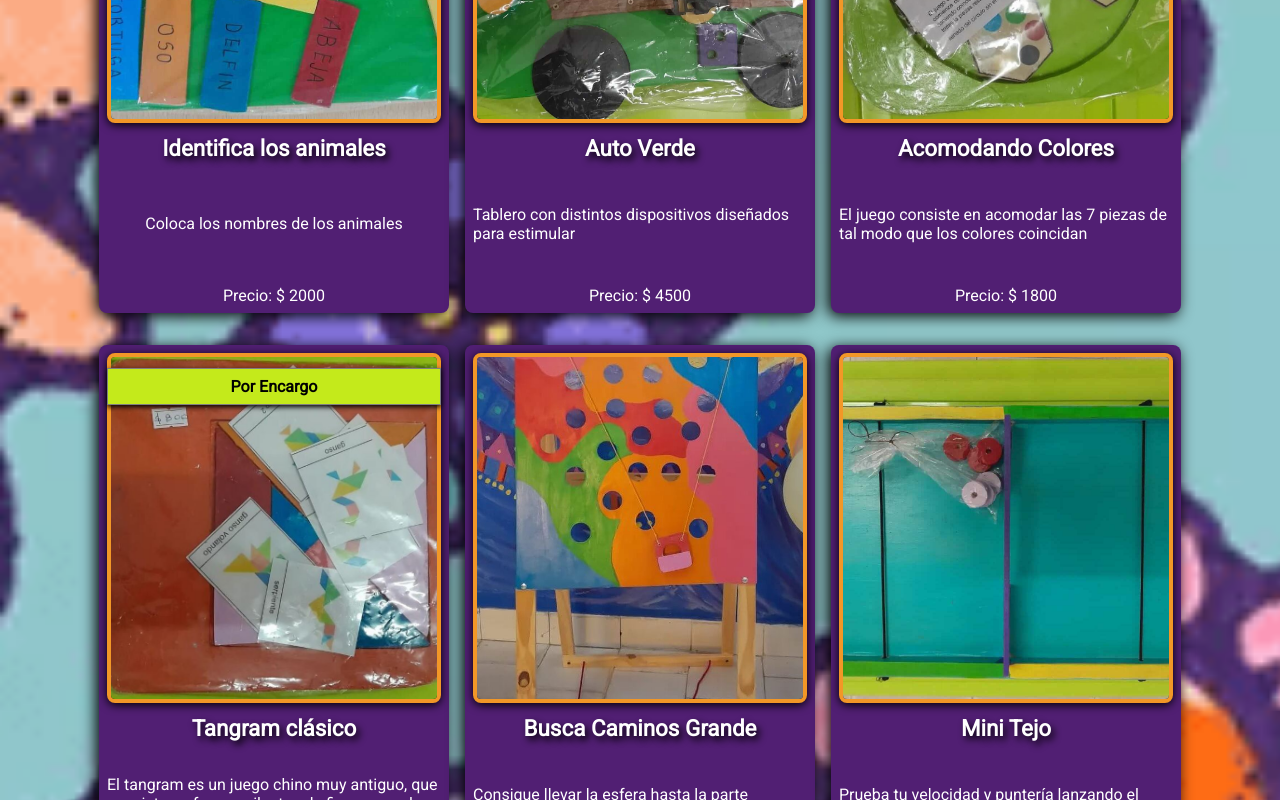
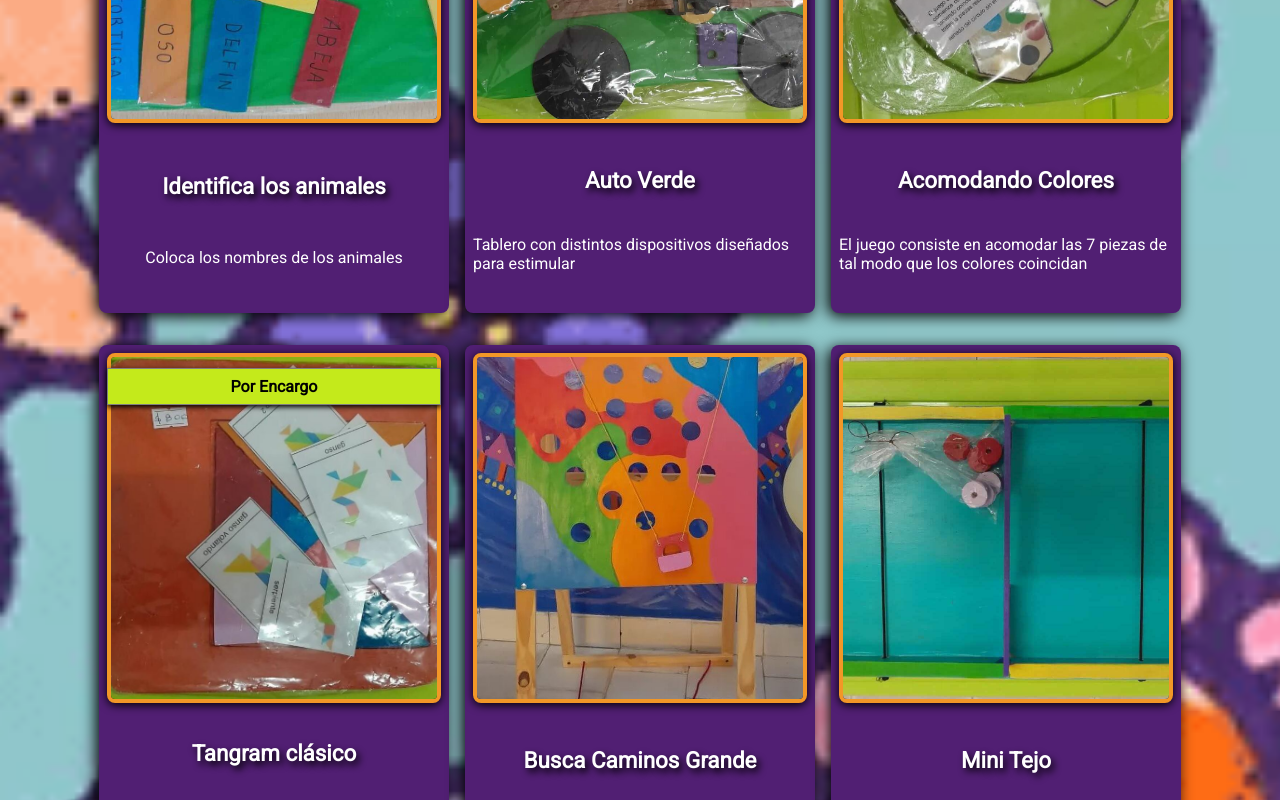
Before and after one commit to BarrosLucasJavier/CentroDeDia, a React (Vite) app: page /catalogo in a window 1280 px wide. Shown: the part 1020-1820 px from the top of the page. Built offline with nearby package versions, Linux system fonts and the light colour scheme.

Commit message:
se remueve precios de cards

```diff
--- a/src/components/cardProduct/cardProduct.module.css
+++ b/src/components/cardProduct/cardProduct.module.css
@@ -21,7 +21,7 @@
 .cardInfo{
     display: flex;
     flex-direction: column;
-    justify-content: space-between;
+    justify-content: space-evenly;
     align-items: center;
     gap: 0.7rem;
     height: 170px;
--- a/src/components/cardProduct/index.jsx
+++ b/src/components/cardProduct/index.jsx
@@ -24,7 +24,7 @@ const CardProduct = ({ product }) => {
             <div className={styles.cardInfo}>
                 <h3>{product.nombre}</h3>
                 <p>{product.descripcion}</p>
-                <span>Precio: $ {product.precio}</span>
+                {/* <span>Precio: $ {product.precio}</span> */}
             </div>
         </div>
     );
```
